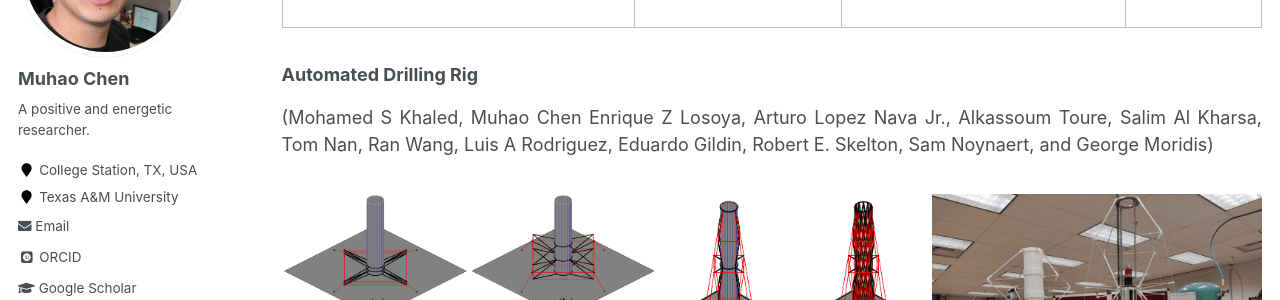
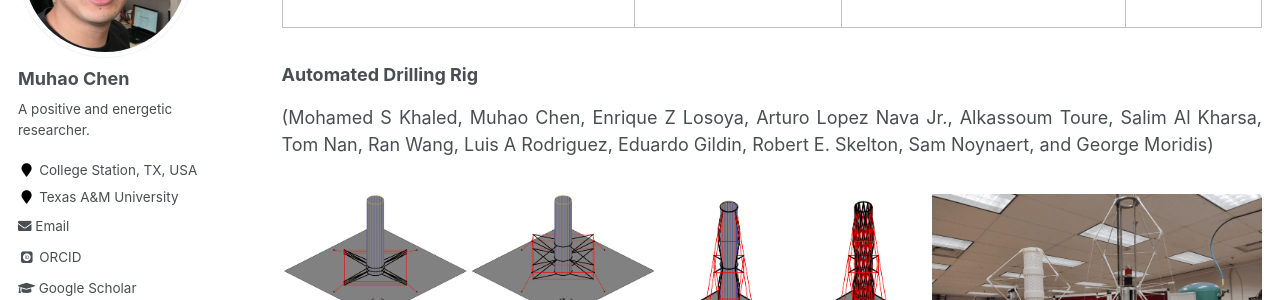
Before and after one commit to Muhao-Chen/muhao-chen.github.io, a Jekyll site: the page built from _pages/research.md, in a window 1280 px wide and 900 px high, scrolled down 2501 px. Shown: the part 153-453 px from the top of the window. Built offline with Jekyll 4.4.1, drawn with Linux system fonts in a browser that asks for light colours; some web fonts are replaced.

```diff
--- a/_pages/research.md
+++ b/_pages/research.md
@@ -126,7 +126,7 @@ All my research mainly focuses on three topics: 1) Integrating Structure and Con
 
 ### Automated Drilling Rig
 <!-- (with Arturo Lopez Nava Jr., Alkassoum Toure, Salim Al Kharsa, Tom Nan, Ran Wang, Luis A Rodriguez, Drs. Mohamed S Khaled, Enrique Z Losoya, Eduardo Gildin, Robert E. Skelton, Sam Noynaert, and George Moridis) -->
-(Mohamed S Khaled, Muhao Chen Enrique Z Losoya, Arturo Lopez Nava Jr., Alkassoum Toure, Salim Al Kharsa, Tom Nan, Ran Wang, Luis A Rodriguez, Eduardo Gildin, Robert E. Skelton, Sam Noynaert, and George Moridis)
+(Mohamed S Khaled, Muhao Chen, Enrique Z Losoya, Arturo Lopez Nava Jr., Alkassoum Toure, Salim Al Kharsa, Tom Nan, Ran Wang, Luis A Rodriguez, Eduardo Gildin, Robert E. Skelton, Sam Noynaert, and George Moridis)
 
 
 <figure><img src="{{ site.url }}/images/rffi/rig.png" width="800"/></figure>
```
